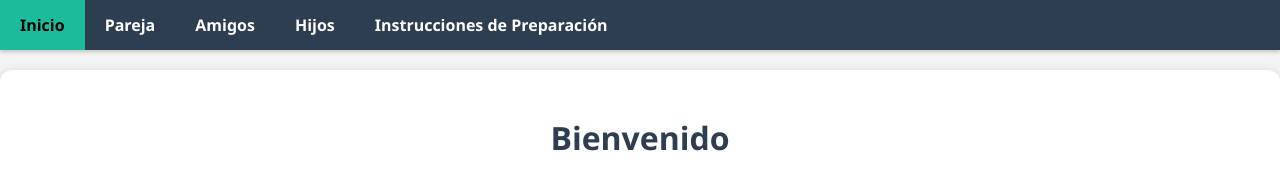
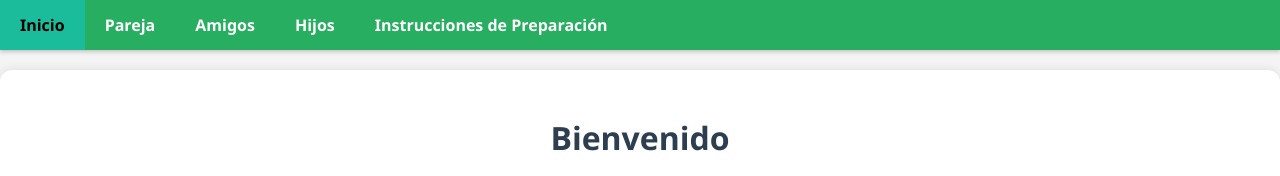
Before and after one commit to LuisRodriguezIE/SweetCookies, a plain HTML site: page index.html in a window 1280 px wide. Shown: the top 176 px of the page. Drawn offline with Linux system fonts and the light colour scheme.

Commit message:
Update index.html

```diff
--- a/index.html
+++ b/index.html
@@ -13,7 +13,7 @@
         }
 
         .menu {
-            background-color: #2c3e50;
+            background-color: #27ae60;
             overflow: hidden;
             box-shadow: 0 2px 4px rgba(0,0,0,0.2);
         }
```
